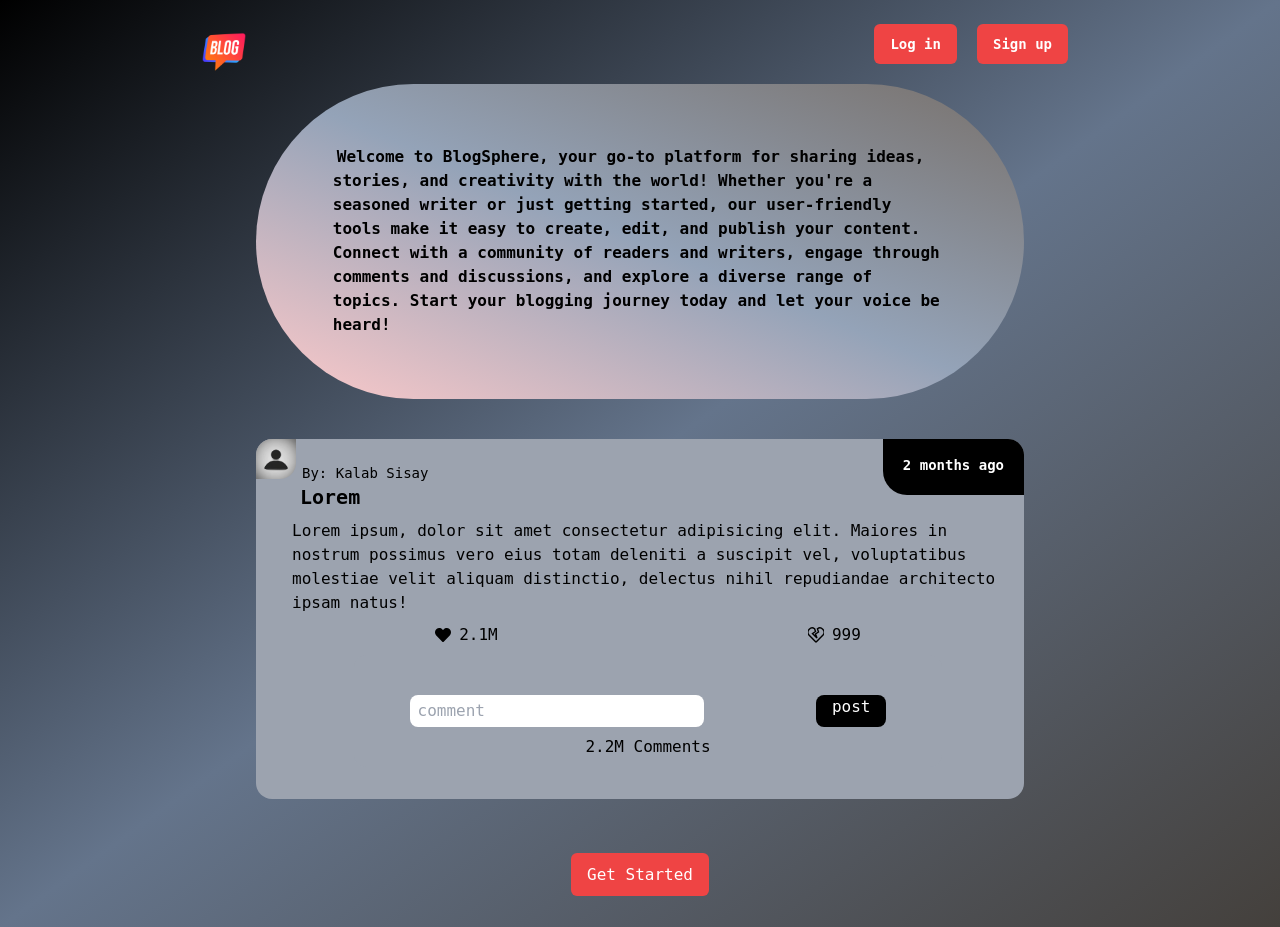
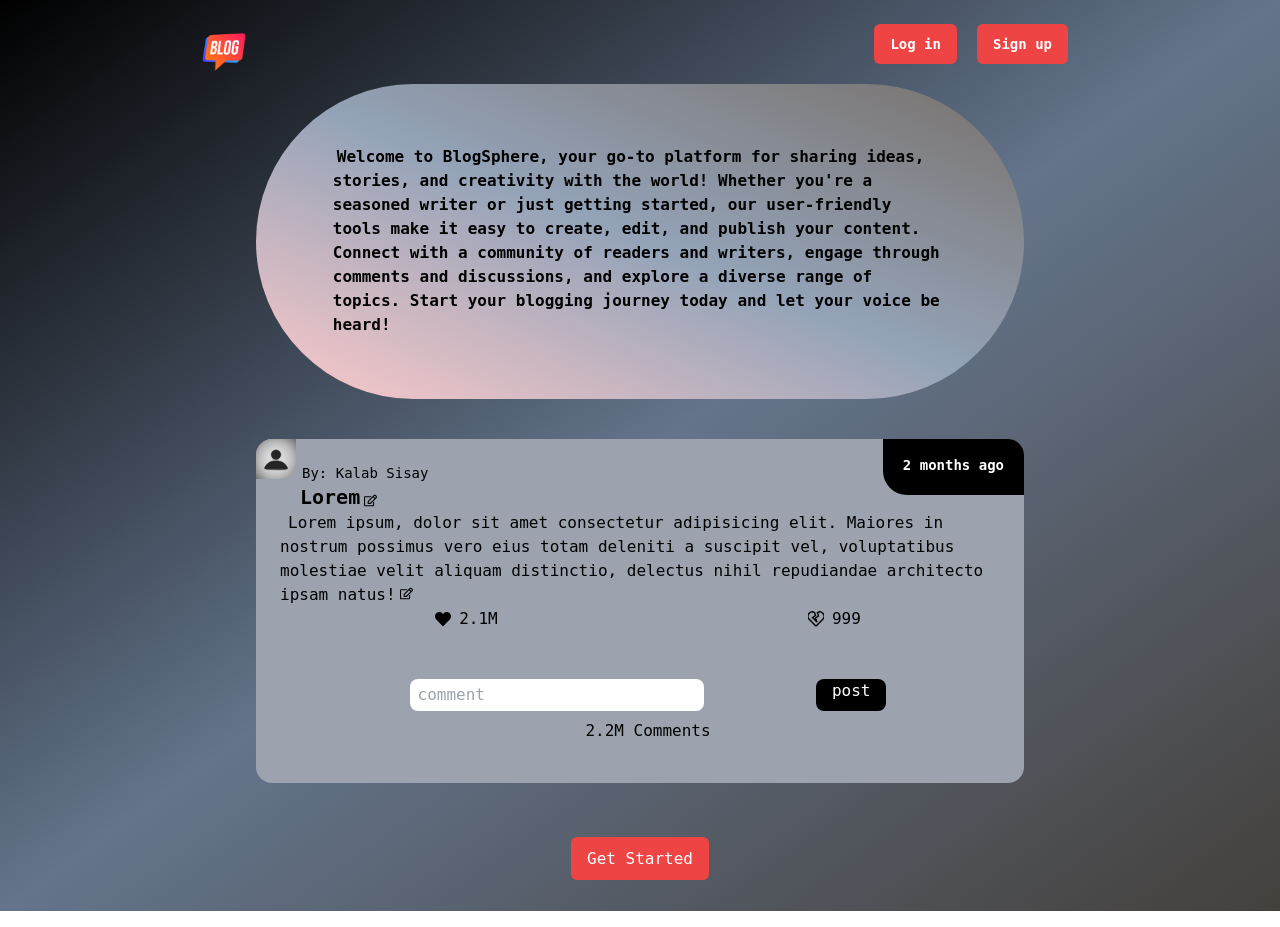
Before and after one commit to kal-aa/blog-frontend, a React (Vite) app: page / in a window 1280 px wide. Built offline with nearby package versions, Linux system fonts and the light colour scheme.

Commit message:
added the edit icon and js to the landing page

```diff
--- a/src/components/Landing.jsx
+++ b/src/components/Landing.jsx
@@ -1,11 +1,17 @@
 import { useState } from "react";
-import { FaHeart, FaHeartBroken, FaRegHeart } from "react-icons/fa";
+import { FaHeart, FaHeartBroken, FaRegEdit, FaRegHeart } from "react-icons/fa";
 import { NavLink } from "react-router-dom";
 
 const Landing = () => {
   const [thumbsUp, setThumbsUp] = useState(true);
   const [thumbsDown, setThumbsDown] = useState(false);
   const [dislikeCount, setDislikeCount] = useState(999);
+  const [editTitlePen, setEditTitlePen] = useState(false);
+  const [editBodyPen, setEditBodyPen] = useState(false);
+  const [title, setTitle] = useState("Lorem");
+  const [body, setBody] = useState(
+    "Lorem ipsum, dolor sit amet consectetur adipisicing elit. Maiores in nostrum possimus vero eius totam deleniti a suscipit vel, voluptatibus molestiae velit aliquam distinctio, delectus nihil repudiandae architecto ipsam natus!"
+  );
 
   const formatNumber = (x) => {
     if (x > 1_000_000_000) {
@@ -61,21 +67,43 @@ const Landing = () => {
               <p className="capitalize text-xs md:text-sm ml-0.5">
                 by: Kalab Sisay
               </p>
-              <div className="flex items-center space-x-1">
-                <h3 className="text-xl font-bold">Lorem</h3>
+              <div className="flex items-end space-x-1">
+                {editTitlePen ? (
+                  <input
+                    value={title}
+                    onChange={(e) => setTitle(e.target.value)}
+                    placeholder="Title"
+                    className="w-1/3 p-1 rounded-lg ring-2 focus:bg-slate-300"
+                  />
+                ) : (
+                  <h3 className="text-xl font-bold">{title}</h3>
+                )}
+                <FaRegEdit
+                  onClick={() => setEditTitlePen((prev) => !prev)}
+                  size={13}
+                  className="mb-1"
+                />
               </div>
             </div>
             <p className="date-style">2 months ago</p>
           </div>
 
-          <div className="my-2 px-3 ">
-            <p className="inline indent-1 break-words leading-4">
-              Lorem ipsum, dolor sit amet consectetur adipisicing elit. Maiores
-              in nostrum possimus vero eius totam deleniti a suscipit vel,
-              voluptatibus molestiae velit aliquam distinctio, delectus nihil
-              repudiandae architecto ipsam natus!
-            </p>
-          </div>
+          {editBodyPen ? (
+            <textarea
+              rows={6}
+              value={body}
+              onChange={(e) => setBody(e.target.value)}
+              placeholder="Your blog description"
+              className="inline w-3/4 p-2 mt-2 rounded-lg ring-4 focus:bg-slate-300"
+            />
+          ) : (
+            <h3 className="inline ml-2 indent-1">{body}</h3>
+          )}
+          <FaRegEdit
+            onClick={() => setEditBodyPen((prev) => !prev)}
+            size={13}
+            className="inline mb-1 ml-1"
+          />
 
           <div className="flex justify-around items-center">
             {/* Like */}
--- a/src/components/Main.jsx
+++ b/src/components/Main.jsx
@@ -41,8 +41,8 @@ const Main = ({
   const [editTitleValue, setEditTitleValue] = useState(blog.title || "");
   const [editBodyValue, setEditBodyValue] = useState(blog.body || "");
   const [editTitlePen, setEditTitlePen] = useState(false);
+  const [editBodyPen, setEditBodyPen] = useState(false);
   const [readyToUpdate, setReadyToUpdate] = useState(false);
-  const [editBodyPen, setEditBodyPen] = useState(false);
   //
   const commentsRef = useRef(null);
   const pTagRef = useRef(null);
```
